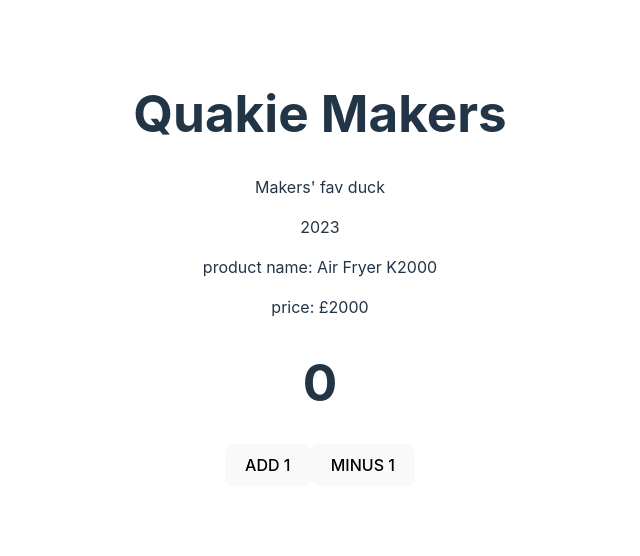
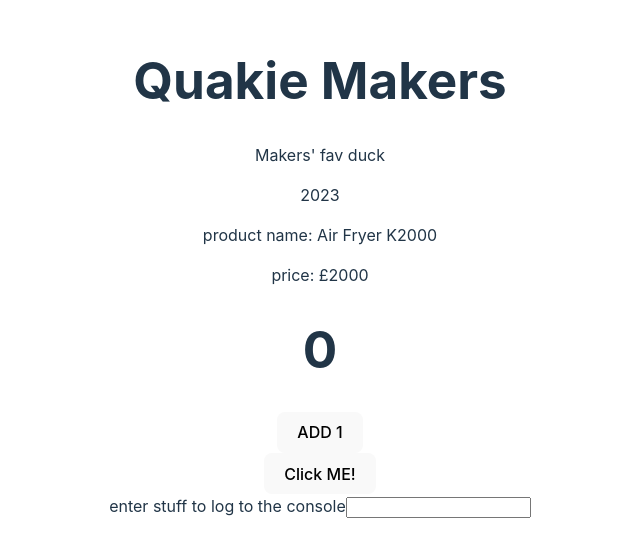
Before and after one commit to tomfyfe85/makers_react_modules, a React (Vite) app in the folder exercises_scratch/: page / in a window 1280 px wide. Shown: the part 132-688 px from the top of the page, without its empty margins (320-960 px from the left). Built offline with nearby package versions, Linux system fonts and the light colour scheme.

Commit message:
07_exercise complete

```diff
--- a/exercises_scratch/src/App.tsx
+++ b/exercises_scratch/src/App.tsx
@@ -2,8 +2,10 @@ import "./App.css";
 import Profile from "./components/Profile";
 import Product from "./components/Product"
 // import Button from "./components/Button";
+import Counter from "./components/Counter";
+import ClickListener from "./components/ClickListener";
+import ConsoleLogger from "./components/ConsoleLogger";
 
-import Counter from "./components/Counter";
 function App() {
   const name: string = "Quakie Makers";
   const job: string = "Makers' fav duck";
@@ -12,12 +14,16 @@ function App() {
   const productName: string = "Air Fryer K2000"
   // const description: string = "The best air fryer to fry all things, even Mars bars"
   const price: number = 2000
+
+
   return (
     <>
       <Profile name={name} job={job} birth_date ={birth_date} />
       <Product productName={productName} price={price} />
       {/* <Button names={['Anna', 'Jose', 'Lila']} /> */}
-      <Counter/>
+      <Counter />
+      <ClickListener />
+      <ConsoleLogger/>
     </>
   );
 }
--- /dev/null
+++ b/exercises_scratch/src/components/ClickListener.tsx
@@ -0,0 +1,8 @@
+const ClickListener = () => {
+  const handleClick = (event:object) => {
+    console.log(event)
+  }
+  return <button onClick={handleClick}>Click ME!</button>;
+}
+
+export default ClickListener;
--- /dev/null
+++ b/exercises_scratch/src/components/ConsoleLogger.tsx
@@ -0,0 +1,17 @@
+import React, { useState } from 'react'
+const ConsoleLogger = () => {
+  const [log, setLog] = useState('')
+
+  const handleChange = (event:React.ChangeEvent<HTMLInputElement>) => {
+    setLog(event.target.value)
+    console.log(log)
+  }
+  return (
+    <div>
+    <label htmlFor="console logger">enter stuff to log to the console</label>
+    <input type="text" id='console logger' title= 'console logger' onChange={handleChange} value ={log} />
+    </div>
+    );
+}
+
+export default ConsoleLogger;
--- /dev/null
+++ b/exercises_scratch/src/components/CountButton.tsx
@@ -0,0 +1,20 @@
+interface CountButtonProps {
+  count: number;
+  setCount: React.Dispatch<React.SetStateAction<number>>;
+}
+
+const CountButton: React.FC<CountButtonProps> = ({ setCount, count }) => {
+  const incrementCounter = () => setCount(count + 1);
+
+  // const decrementCounter = () =>
+  //   setCount(count - 1);
+
+  return (
+    <div>
+      <button onClick={incrementCounter}>ADD 1</button>
+      {/* <button onClick={decrementCounter}>MINUS 1</button> */}
+    </div>
+  );
+};
+
+export default CountButton;
--- /dev/null
+++ b/exercises_scratch/src/components/CountDisplay.tsx
@@ -0,0 +1,5 @@
+const CountDisplay: React.FC<{ count: number }> = ({count}) => {
+  return (<h1>{count}</h1>  );
+}
+
+export default CountDisplay;
--- a/exercises_scratch/src/components/Counter.tsx
+++ b/exercises_scratch/src/components/Counter.tsx
@@ -1,18 +1,14 @@
 import React, { useState } from 'react'
-
+import CountDisplay from './CountDisplay';
+import CountButton from './CountButton';
 const Counter: React.FC = () => {
   const [count, setCount] = useState<number>(0);
 
-  const incrementCounter = () =>
-    setCount(count + 1);
-
-  const decrementCounter = () =>
-    setCount(count - 1);
-
-  return (<div>
-    <h1>{count}</h1>
-    <button onClick={incrementCounter}>ADD 1</button>
-    <button onClick={decrementCounter}>MINUS 1</button>
-  </div>);
+  return (
+    <div>
+      <CountDisplay count={count} />
+      <CountButton setCount={setCount} count ={count}/>
+  </div>
+)
 }
 export default Counter;
```
Also changed, not shown: exercises_scratch/src/components/Die(TODO).tsx (added, +9 -0 lines).
